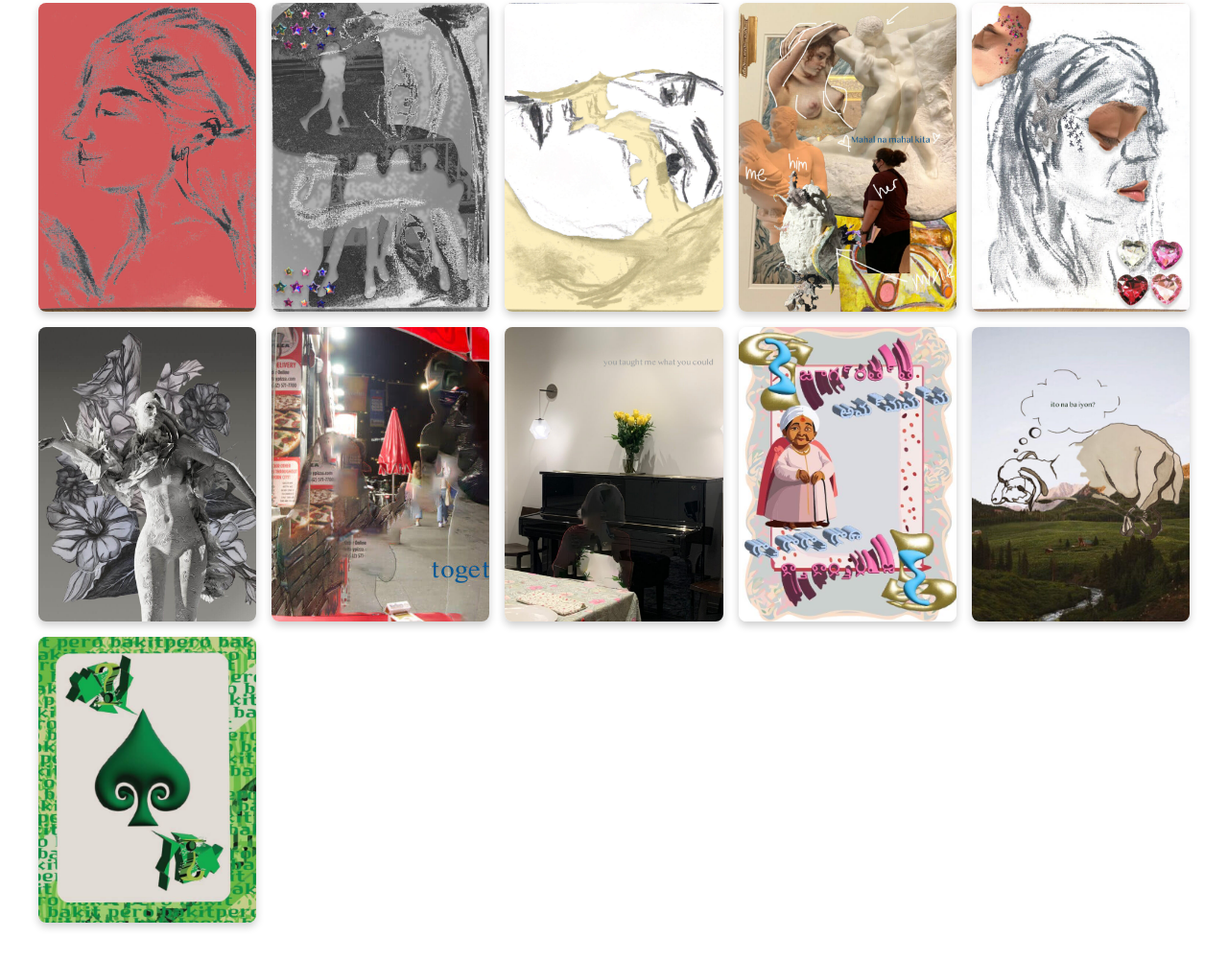
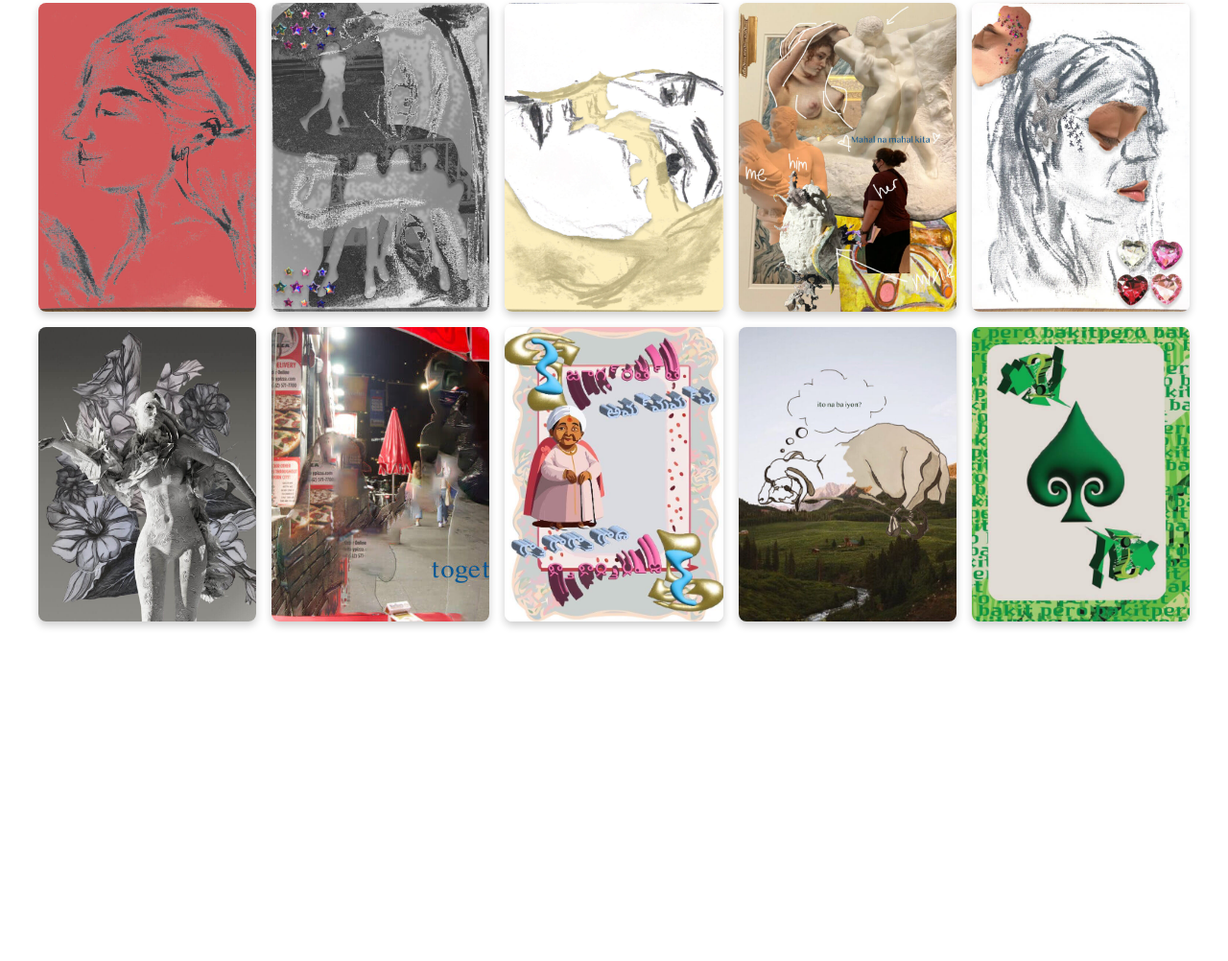
Before and after one commit to ellloraa/ellloraa.github.io, a plain HTML site: page portfolio.html in a window 1280 px wide. Shown: the part 635-1637 px from the top of the page at 96% size. After the commit the page ends 1323 px from the top, so only its background shows below. Drawn offline with Linux system fonts and the light colour scheme.

```diff
--- a/portfolio.html
+++ b/portfolio.html
@@ -67,9 +67,6 @@
                     <img src="assets/portfolio/project 2/project02-10.jpg" alt="Project 2: 14 Variations">
                 </div>
                 <div class="gallery-item">
-                    <img src="assets/portfolio/project 2/project02-11.jpg" alt="Project 2: 14 Variations">
-                </div>
-                <div class="gallery-item">
                     <img src="assets/portfolio/project 2/project02-12.jpg" alt="Project 2: 14 Variations">
                 </div>
                 <div class="gallery-item">
```
Also changed, not shown: 3 other files.
